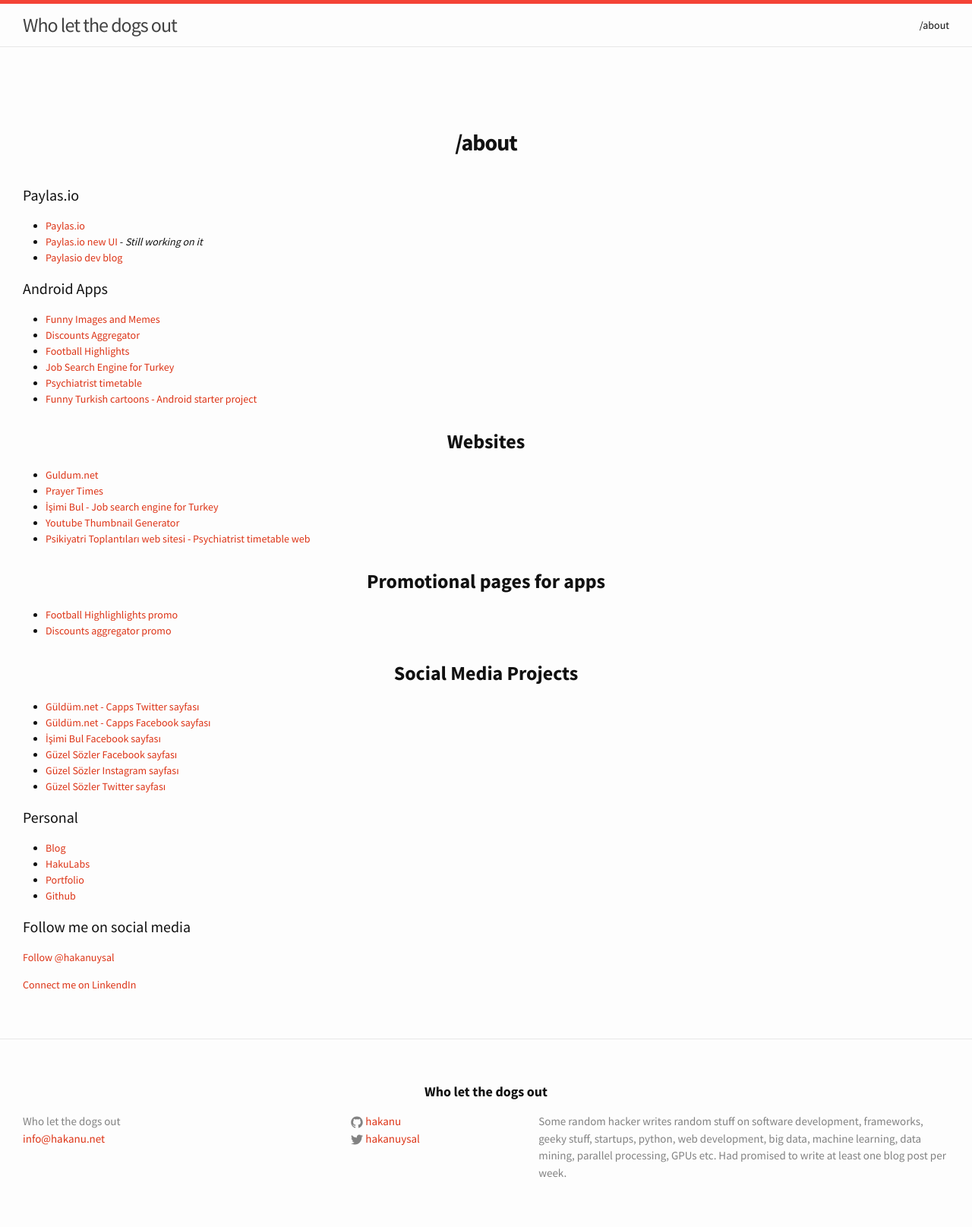
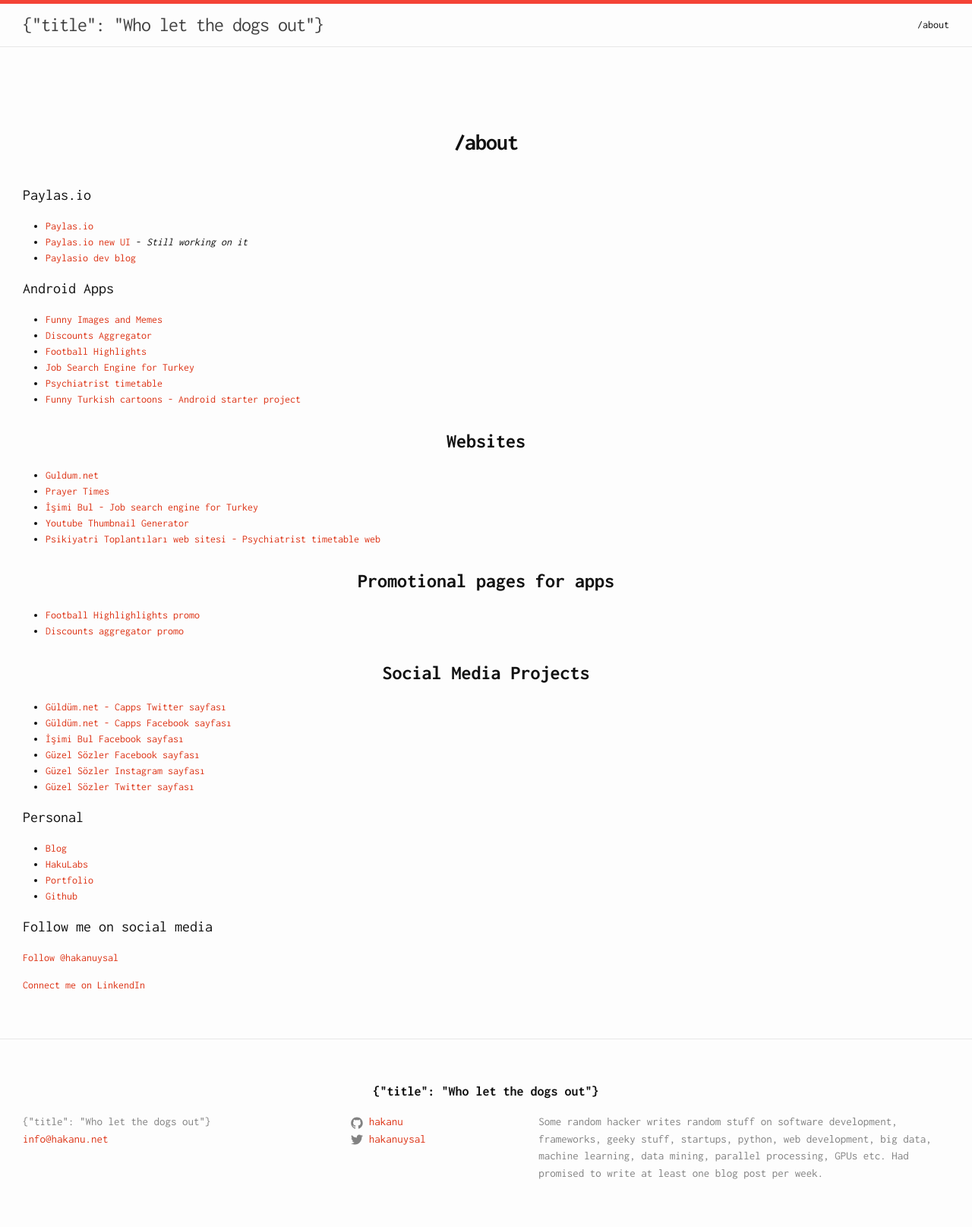
Before and after one commit to hakanu/blog, a Jekyll site: the page built from about.md, in a window 1280 px wide. Shown: the whole page at 76% size. Built offline with Jekyll 4.4.1, drawn with Linux system fonts in a browser that asks for light colours; comment, search, counter and statistics services are not loaded.

```diff
--- a/_config.yml
+++ b/_config.yml
@@ -1,5 +1,5 @@
 # Site settings
-title: Who let the dogs out
+title: "{\"title\": \"Who let the dogs out\"}"
 email: info@hakanu.net
 description: > # this means to ignore newlines until "baseurl:"
   Some random hacker writes random stuff on software development,
--- a/_includes/head.html
+++ b/_includes/head.html
@@ -6,10 +6,15 @@
   <title>{% if page.title %}{{ page.title }}{% else %}{{ site.title }}{% endif %}</title>
   <meta name="description" content="{% if page.excerpt %}{{ page.excerpt | strip_html | strip_newlines | truncate: 160 }}{% else %}{{ site.description }}{% endif %}">
 
-  <link rel="stylesheet" href="{{ "/css/main.css" | prepend: site.baseurl }}">
   <link rel="canonical" href="{{ page.url | replace:'index.html','' | prepend: site.baseurl | prepend: site.url }}">
   <link rel="alternate" type="application/rss+xml" title="{{ site.title }}" href="{{ "/feed.xml" | prepend: site.baseurl | prepend: site.url }}" />
-  <link href='http://fonts.googleapis.com/css?family=Source+Sans+Pro:400,700' rel='stylesheet' type='text/css'>
+  <!-- <link href='http://fonts.googleapis.com/css?family=Source+Sans+Pro:400,700' rel='stylesheet' type='text/css'> -->
+  <link href='http://fonts.googleapis.com/css?family=Inconsolata:400,700' rel='stylesheet' type='text/css'>
   <!-- <link href='http://fonts.googleapis.com/css?family=Merriweather' rel='stylesheet' type='text/css'> -->
+  <!-- <link rel="stylesheet" href="https://storage.googleapis.com/code.getmdl.io/1.0.6/material.blue-orange.min.css" /> -->
+  <!-- Material Design icon font -->
+  <!-- <link rel="stylesheet" href="https://fonts.googleapis.com/icon?family=Material+Icons"> -->
+
+  <link rel="stylesheet" href="{{ "/css/main.css" | prepend: site.baseurl }}">
   <link rel="shortcut icon" href="http://faviconist.com/icons/5e1f34da8282c52244908e44c091dbb9/favicon.ico" />
 </head>
--- a/_layouts/default.html
+++ b/_layouts/default.html
@@ -15,6 +15,9 @@
 
     {% include footer.html %}
 
+    <!-- Material Design Lite -->
+    <script src="https://storage.googleapis.com/code.getmdl.io/1.0.6/material.min.js"></script>
+
     <!-- ********** Google analytics code. -->
     <script>
       (function(i,s,o,g,r,a,m){i['GoogleAnalyticsObject']=r;i[r]=i[r]||function(){
--- a/css/main.scss
+++ b/css/main.scss
@@ -6,7 +6,8 @@
 
 
 // Our variables
-$base-font-family: 'Source Sans Pro', Helvetica, Arial, sans-serif;
+//$base-font-family: 'Source Sans Pro', Helvetica, Arial, sans-serif;
+$base-font-family: 'Inconsolata', Helvetica, Arial, sans-serif;
 // $base-font-family: 'Merriweather', serif;
 $base-font-size:   14px;
 $small-font-size:  $base-font-size * 0.875;
```
Also changed, not shown: _includes/material_header.html (added, +39 -0 lines).
